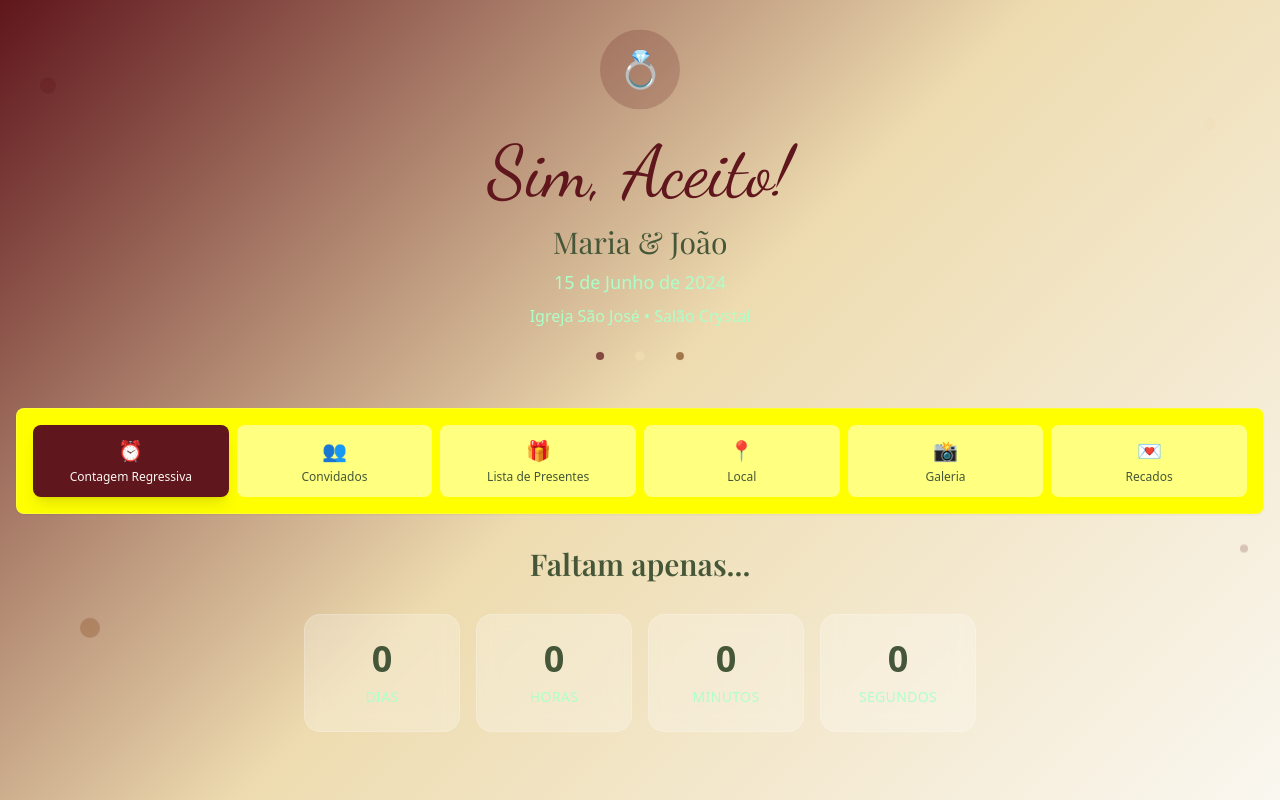
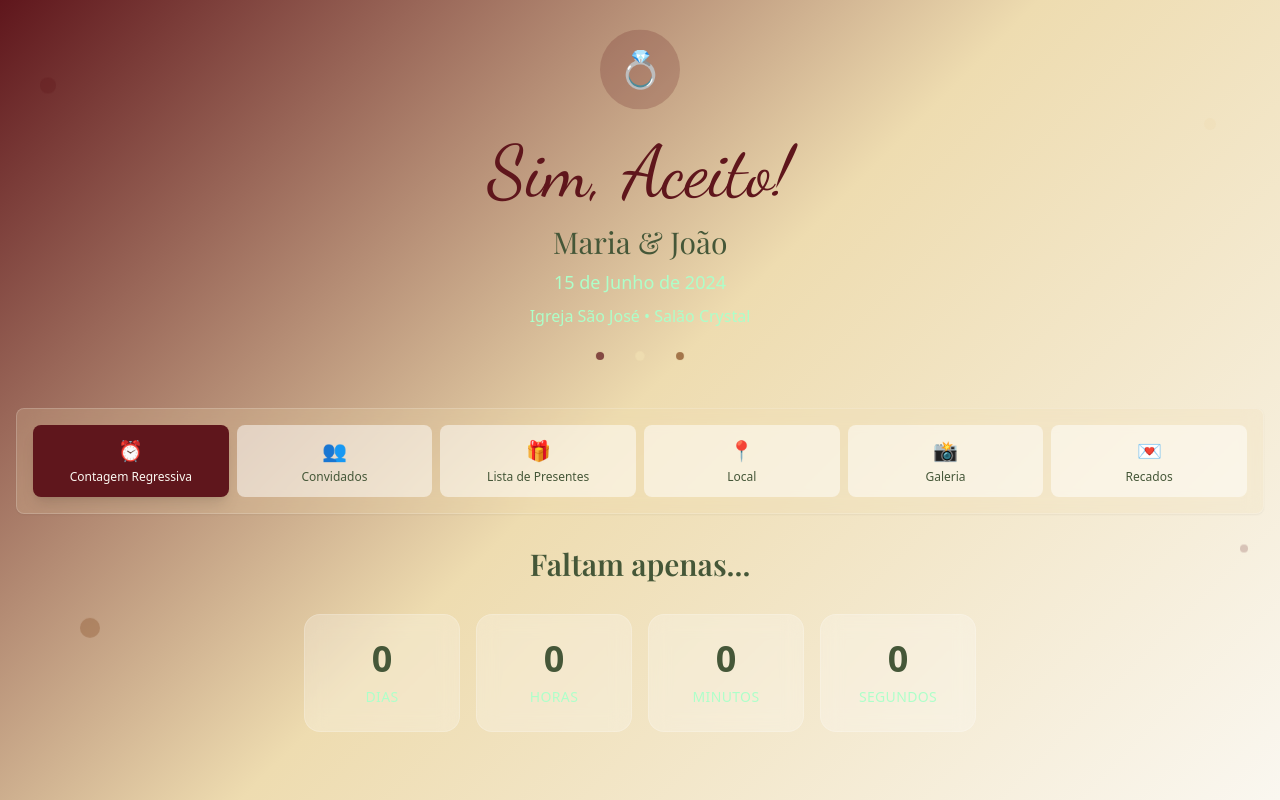
Before and after one commit to OlintoGuirao/sim-aceito-app-amor, a React (Vite) app: page / in a window 1280 px wide. Built offline with nearby package versions, Linux system fonts and the light colour scheme.

Commit message:
Fix: Navigation menu hover color
Replaced the yellow hover background color in the NavigationMenu component with a palha tone.

```diff
--- a/src/components/NavigationMenu.tsx
+++ b/src/components/NavigationMenu.tsx
@@ -18,7 +18,7 @@ const NavigationMenu: React.FC<NavigationMenuProps> = ({ activeSection, onSectio
   ];
 
   return (
-    <Card className="p-4 mb-8 glass-effect">
+    <Card className="p-4 mb-8 glass-effect bg-wedding-palha/20">
       <div className="grid grid-cols-2 md:grid-cols-3 lg:grid-cols-6 gap-2">
         {menuItems.map((item) => (
           <button
```
